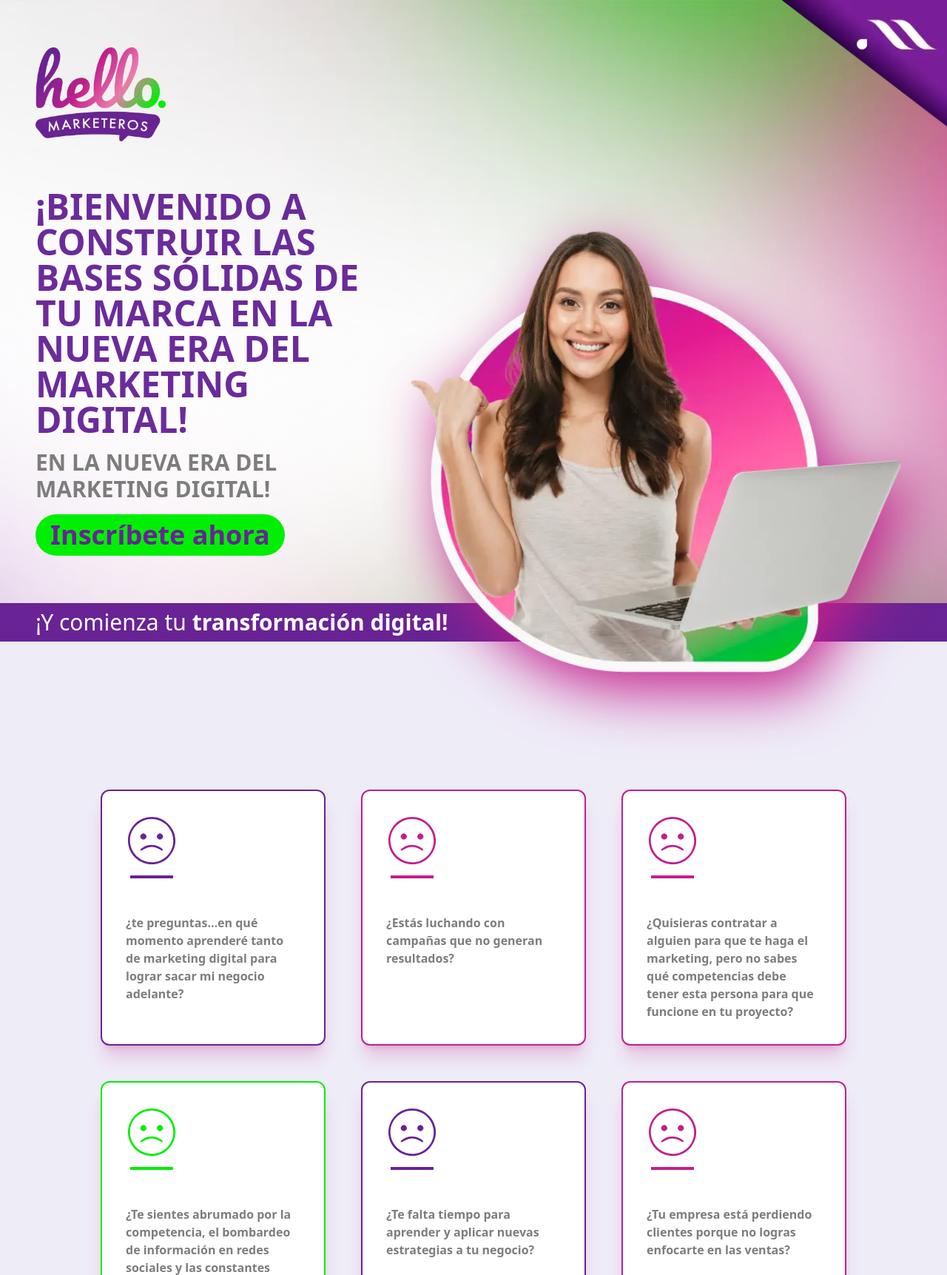
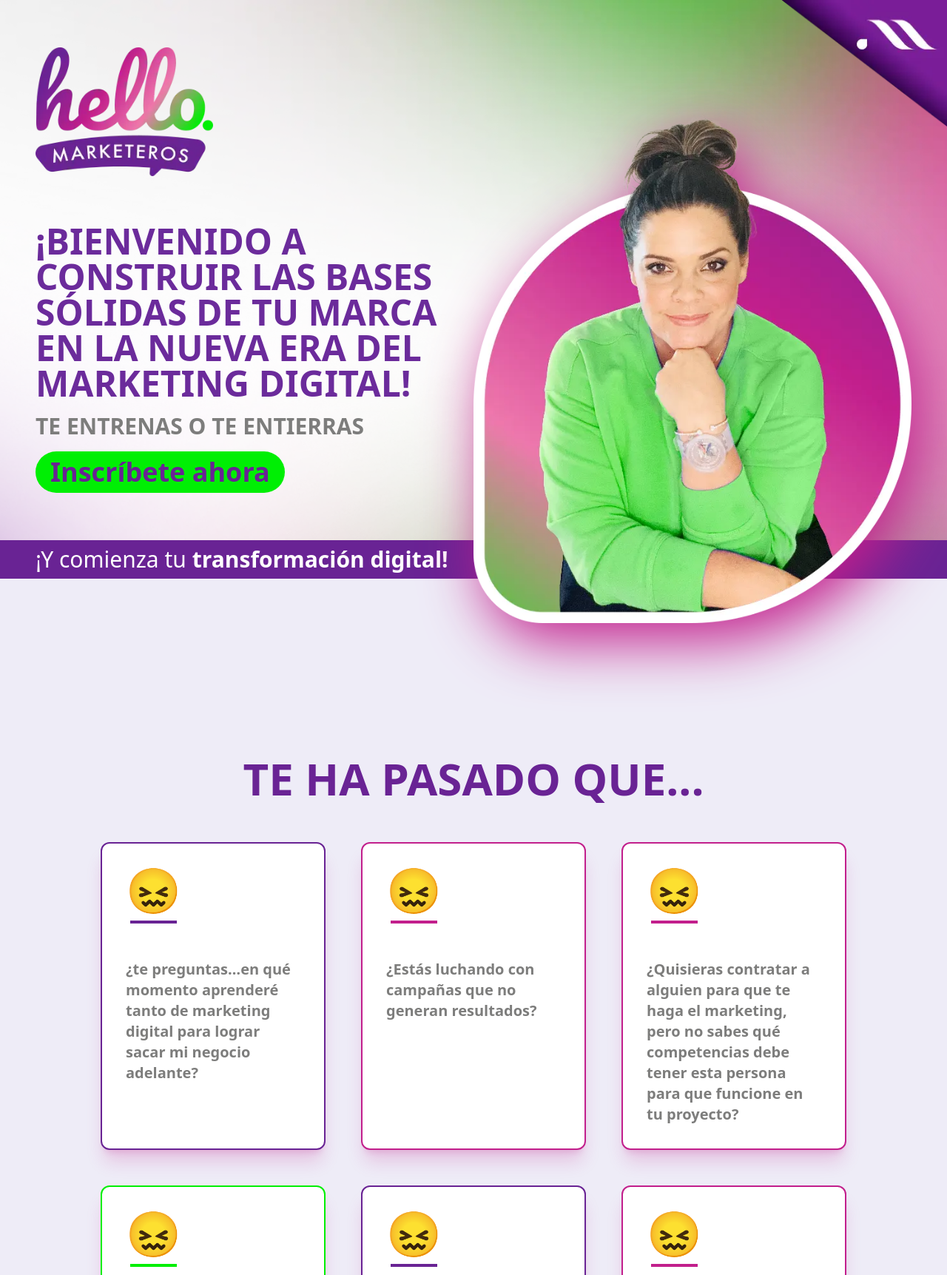
Before and after one commit to TDanyStark/landing-01-cursos-HM, an Astro site: page / in a window 1280 px wide. Shown: the top 1723 px of the page at 74% size. Built offline with nearby package versions, Linux system fonts and the light colour scheme; Astro itself is replaced by a stand-in of ours.

Commit message:
Cambios en caliente

```diff
--- a/src/components/Card1.astro
+++ b/src/components/Card1.astro
@@ -8,43 +8,14 @@ const { color } = Astro.props;
 >
   <div class="card1__img">
     <div class="w-fit">
-      <svg
-        version="1.0"
-        xmlns="http://www.w3.org/2000/svg"
-        width="70"
-        height="70"
-        viewBox="0 0 100.000000 100.000000"
-      >
-        <g
-          transform="translate(0.000000,100.000000) scale(0.100000,-0.100000)"
-          fill="currentColor"
-        >
-          <path
-            d="M386 944 c-224 -54 -376 -287 -338 -516 62 -368 512 -515 773 -253
-    186 186 183 473 -7 655 -117 113 -268 153 -428 114z m219 -39 c312 -81 418
-    -473 191 -701 -241 -240 -651 -107 -709 230 -50 295 226 546 518 471z"
-          ></path>
-          <path
-            d="M300 620 c-11 -11 -20 -29 -20 -40 0 -11 9 -29 20 -40 11 -11 29 -20
-    40 -20 26 0 60 34 60 60 0 11 -9 29 -20 40 -11 11 -29 20 -40 20 -11 0 -29 -9
-    -40 -20z"
-          ></path>
-          <path
-            d="M620 620 c-11 -11 -20 -29 -20 -40 0 -11 9 -29 20 -40 11 -11 29 -20
-    40 -20 11 0 29 9 40 20 11 11 20 29 20 40 0 11 -9 29 -20 40 -11 11 -29 20
-    -40 20 -11 0 -29 -9 -40 -20z"
-          ></path>
-          <path
-            d="M403 402 c-52 -19 -123 -66 -123 -82 0 -22 22 -17 75 15 99 59 191
-    59 291 -1 38 -23 61 -31 67 -25 15 15 -17 47 -80 77 -71 35 -160 41 -230 16z"
-          ></path>
-        </g>
-      </svg>
+      <p class="text-6xl">
+        😖
+      </p>
       <div class="h-1 w-5/6 mx-auto mt-3" style=`background-color: ${color};`></div>
     </div>
   </div>
   <div class="mt-12">
-    <p class="font-semibold text-gray-texto">
+    <p class="font-semibold text-gray-texto text-xl">
       <slot />
     </p>
   </div>
--- a/src/components/Card2.astro
+++ b/src/components/Card2.astro
@@ -17,10 +17,7 @@ const { img, subtitulo, copy } = Astro.props;
   </div>
   <div class="basis-2/5 my-auto">
     <div >
-      <h3 class="text-gray-texto font-bold text-xl">
-        {subtitulo}
-      </h3>
-      <p class="text-gray-texto mt-6" set:html={copy} />
+      <p class="text-gray-texto mt-6 text-xl font-semibold" set:html={copy} />
     </div>
   </div>
 </article>
--- a/src/layouts/Layout.astro
+++ b/src/layouts/Layout.astro
@@ -11,7 +11,6 @@ import { URL_BASE } from '../constans';
 <html lang="en">
 	<head>
 		<meta charset="UTF-8" />
-		<meta name="description" content="Astro description" />
 		<meta name="viewport" content="width=device-width" />
 		<link rel="icon" type="image/webp" href={URL_BASE+"favicon.webp"} />
 		<meta name="generator" content={Astro.generator} />
--- a/src/sections/Astronauta.astro
+++ b/src/sections/Astronauta.astro
@@ -12,12 +12,12 @@ import { URL_BASE } from "../constans";
       </div>
       <div class="basis-1/2 flex flex-col justify-end py-8">
         <h2 class="text-5xl lg:text-6xl p-4 lg:p-12 text-morado-market font-extrabold">
-          ESTE CURSO ES PARA TI SI...
+          ¡ESTE CURSO <br/> ES PARA TI!
         </h2>
         <div id="cuadromorado" class="bg-morado-market shadow-md shadow-rosado-market/50 p-4 lg:p-12 lg:rounded-br-full lg:rounded-tr-[4000px] relative">
           <p class="text-white text-2xl leading-10">
-            Si eres un emprendedor, dueño de negocio o de una marca y quieres
-            aumentar tu conocimiento sobre cómo entrar en el mundo digital, <span
+            Eres un emprendedor, dueño de negocio o de una marca y quieres
+            aumentar tu conocimiento sobre ¿cómo entrar en el mundo digital? <span
               class="font-bold">¡estás en el lugar indicado!</span>
           </p>
         </div>
--- a/src/sections/Dolores.astro
+++ b/src/sections/Dolores.astro
@@ -1,9 +1,18 @@
 ---
 import Card1 from "../components/Card1.astro";
+
+const emogis = [
+
+];
 ---
 
 <section class="pt-24 pb-[30rem] lg:pt-48 bg-lila-fondo">
   <div class="max-w-screen-lg mx-auto">
+    <div>
+      <h2 class="text-5xl lg:text-6xl p-4 lg:p-12 text-morado-market font-extrabold text-center">
+        TE HA PASADO QUE...
+      </h2>
+    </div>
     <div class="grid grid-cols-1 md:grid-cols-3 gap-12 p-2">
       <Card1 color="#692394">
         ¿te preguntas…en qué momento aprenderé tanto de marketing digital para
--- a/src/sections/Hero.astro
+++ b/src/sections/Hero.astro
@@ -11,8 +11,8 @@ import { URL_BASE } from "../constans";
     <div
       class="max-w-[1200px] mx-auto py-8 lg:py-16 flex flex-col lg:flex-row justify-center gap-8 lg:gap-0 px-2"
     >
-      <div class="basis-[42%] space-y-16">
-        <div class="w-44">
+      <div class="basis-[50%] space-y-16">
+        <div class="w-60">
           <img
             src={URL_BASE + "img/logohello.webp"}
             alt="Logo Hello marqueteros"
@@ -24,16 +24,16 @@ import { URL_BASE } from "../constans";
             ERA DEL MARKETING DIGITAL!
           </h1>
           <p class="text-3xl font-semibold text-gray-texto text-balance">
-            EN LA NUEVA ERA DEL MARKETING DIGITAL!
+            TE ENTRENAS O TE ENTIERRAS
           </p>
           <Calltoaction> Inscríbete ahora </Calltoaction>
         </div>
       </div>
-      <div class="basis-[58%] flex items-end">
+      <div class="basis-[50%] flex items-end">
         <div class="w-full">
           <img
             class="w-full lg:-mb-24 xl:-mb-44 sombra"
-            src={URL_BASE + "img/mujer-portatil.webp"}
+            src={URL_BASE + "img/sandy.webp"}
             alt="Imagen de mujer sonriendo con un portatil en la mano"
           />
         </div>
--- a/src/sections/Modulos.astro
+++ b/src/sections/Modulos.astro
@@ -8,7 +8,7 @@ const modulos = [
   },
   {
     subtitulo: "Estrategia de Marketing y Desarrollo de Marca",
-    parrafo: "Aprenderás y te entrenaras para detectar oportunidades en el mercado. Conocerás cómo segmentar a tus posibles compradores para hacer efectivas tus campañas. Aprenderás a identificar y conocer a tu comprador ideal - buyer persona",
+    parrafo: "Aprenderás y te entrenaras para detectar oportunidades en el mercado. Conocerás cómo segmentar a tus posibles compradores para hacer efectivas tus campañas. Aprenderás a identificar y conocer a tu comprador ideal - buyer persona.",
   },
   {
     subtitulo: "Revisiones claves en el desarrollo exitoso de una marca",
--- a/src/sections/VideoSandy.astro
+++ b/src/sections/VideoSandy.astro
@@ -6,18 +6,18 @@ import { URL_BASE } from "../constans";
 <section class="py-24 lg:py-44">
   <div class="max-w-[1200px] mx-auto p-2">
     <div class="flex flex-col lg:flex-row gap-8">
-      <div class="xl:basis-2/5 flex items-center">
+      <div class="xl:basis-1/2 flex items-center">
         <div>
           <h2 class="text-4xl font-bold text-morado-market">
             En este curso, aprenderás directamente con Sandy Barón,
           </h2>
-          <p class="mt-8 text-gray-texto">
+          <p class="mt-8 text-gray-texto text-xl">
             Experta en inteligencia de mercados, con más de 14 años de
             experiencia en el mercado publicitario, trabajando con marcas
             reconocidas en más de 100 campañas publicitarias en los últimos 3
             años en Latinoamérica y Estados Unidos.
           </p>
-          <p class="mt-6 text-gray-texto">
+          <p class="mt-6 text-gray-texto text-xl">
             Te brindaremos las herramientas y conocimientos necesarios para
             entender el abrumador mundo del marketing digital y como sentar
             bases sólidas para que tu negocio pueda crecer, consolidarse y
@@ -25,7 +25,7 @@ import { URL_BASE } from "../constans";
           </p>
         </div>
       </div>
-      <div>
+      <div class="xl:basis-1/2">
         <div>
           <img src={URL_BASE + "img/mientras.png"} alt="" />
         </div>
```
